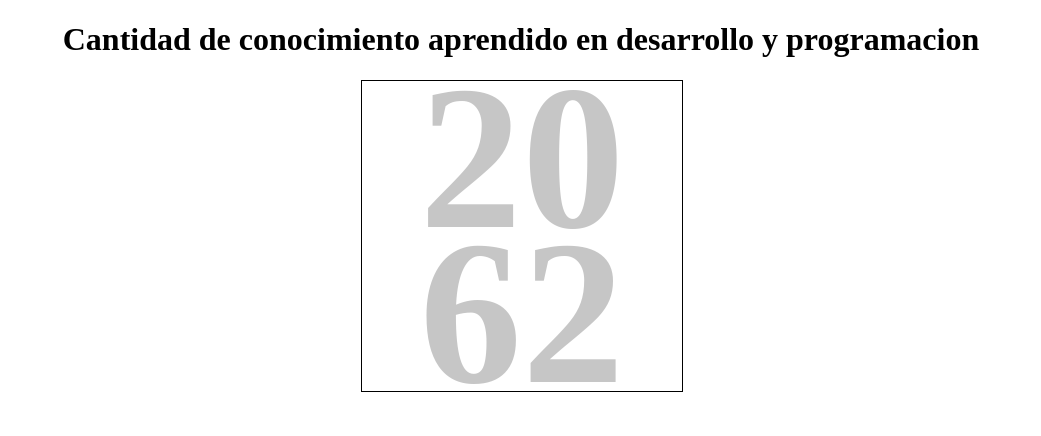
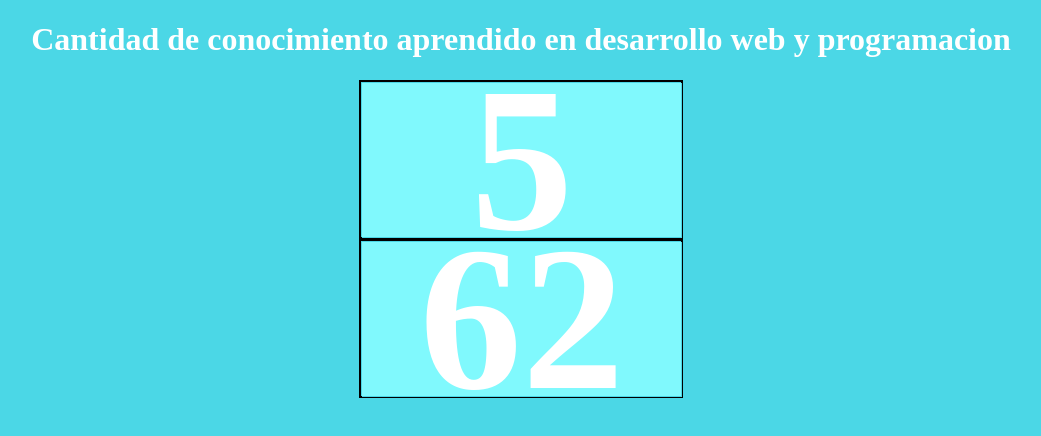
Before and after one commit to Samueloso/microP1, a plain HTML site: page index.html in a window 1280 px wide. Shown: the whole page, without its empty margins (119-1160 px from the left). Drawn offline with Linux system fonts and the light colour scheme.

Commit message:
terminado el skill bar

```diff
--- a/index.html
+++ b/index.html
@@ -8,8 +8,11 @@
     <title>Document</title>
   </head>
   <body>
-    <h1>Cantidad de conocimiento aprendido en desarrollo y programacion</h1>
-    <div class="contenedorp">
+    <div class="allcontenedor">
+      <h1>
+        Cantidad de conocimiento aprendido en desarrollo web y programacion
+      </h1>
+      <div class="contenedor">
         <div class="color-fondo" id="color_fondo"></div>
         <div class="numero" id="numero">00</div>
       </div>
@@ -18,7 +21,7 @@
         <div class="color-fondo" id="color_fondo1"></div>
         <div class="numero" id="numero1">00</div>
       </div>
-
+    </div>
     <script src="./index.js"></script>
   </body>
 </html>
--- a/index.js
+++ b/index.js
@@ -6,7 +6,7 @@ let tiempo = setInterval(() => {
   color_fondo.style.height = `${cantidad}`;
   numero.textContent = cantidad;
 
-  if (cantidad === 20) {
+  if (cantidad === 5) {
     clearInterval(tiempo);
   }
 }, 80);
--- a/styles.css
+++ b/styles.css
@@ -4,15 +4,25 @@ body {
   display: flex;
   flex-direction: column;
   align-items: center;
+  background-color: #4bd7e6;
+  color: white;
 }
 
 .contenedorp {
   height: 155px;
   width: 320px;
   position: relative;
+
+  border: solid 2px black;
+}
+.contenedor {
+  height: 155px;
+  width: 320px;
+  position: relative;
+  border: solid 2px black;
 }
 
-.colo-fondo {
+.color-fondo {
   height: 0;
   width: 100%;
   background-color: red;
@@ -24,8 +34,8 @@ body {
   width: 100%;
   font-size: 12.8em;
   font-weight: bold;
-  color: #5555;
-  background-color: white;
+  color: white;
+  background-color: #4bd7e6;
   position: absolute;
   mix-blend-mode: screen;
   border: 1px solid black;
@@ -33,3 +43,11 @@ body {
   justify-content: center;
   align-items: center;
 }
+
+.allcontenedor {
+  height: 100%;
+  width: 100%;
+  display: flex;
+  align-items: center;
+  flex-direction: column;
+}
```
Lines whose indentation alone changed are shown as unchanged.
